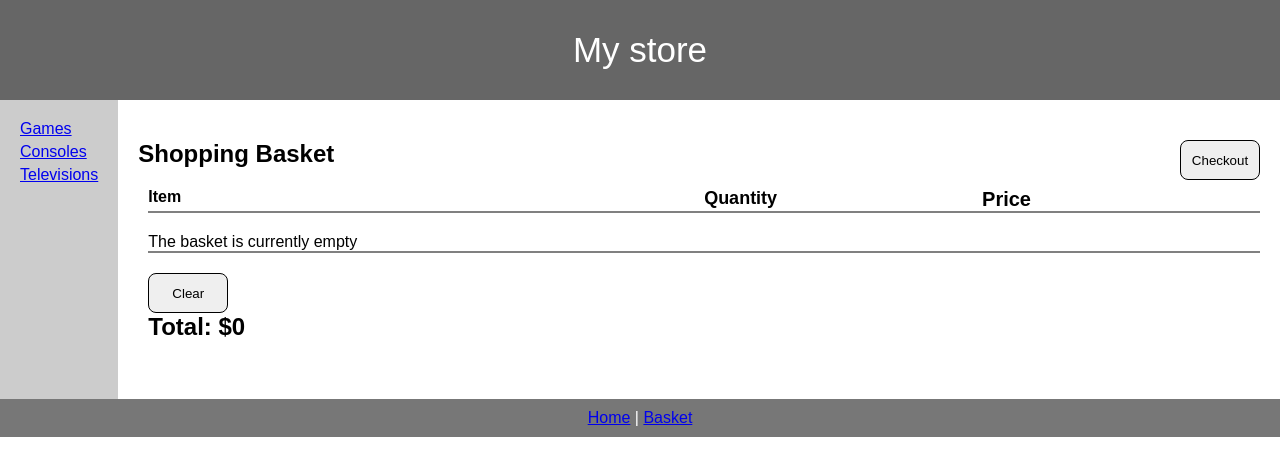
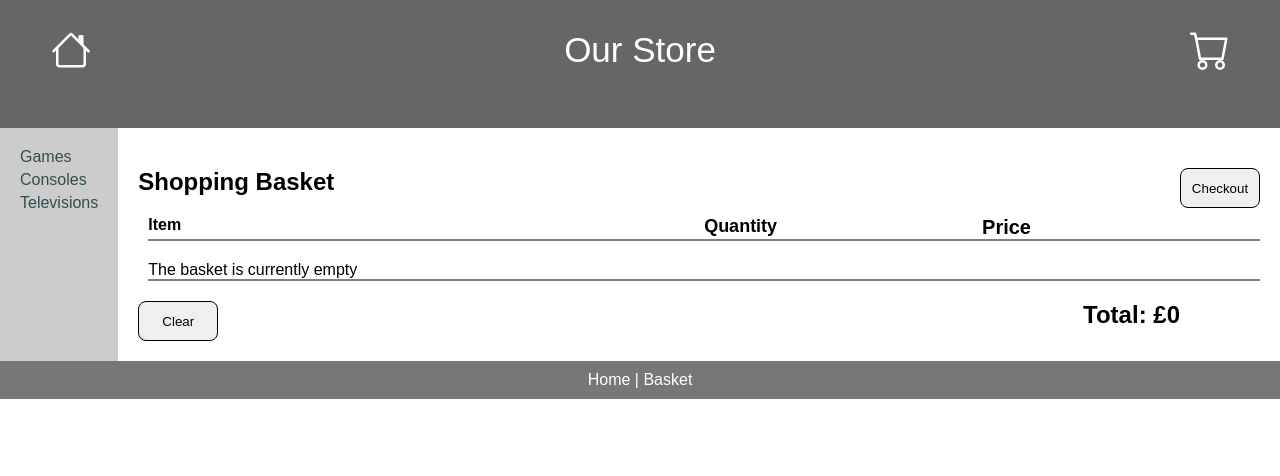
Before and after one commit to AlekSkyHigh/react-e-store, a React (Create React App) app: page /basket in a window 1280 px wide. Shown: the top 476 px of the page. Built offline with nearby package versions, Linux system fonts and the light colour scheme; data requests are answered from the project's data file.

Commit message:
Implementing Basket Total

```diff
--- a/src/App.css
+++ b/src/App.css
@@ -2,6 +2,11 @@
   box-sizing: border-box;
   padding: 0px;
   margin: 0px;
+}
+
+a {
+  color: darkslategray;
+  text-decoration: none;
 }
 
 body {
@@ -14,6 +19,12 @@ header {
   padding: 30px;
   text-align: center;
   font-size: 35px;
+  color: white;
+  display: grid;
+  grid-template-columns: 0.1fr 1fr 0.1fr;
+}
+
+header a {
   color: white;
 }
 
@@ -68,6 +79,10 @@ footer {
   background-color: #777;
   padding: 10px;
   text-align: center;
+  color: white;
+}
+
+footer a {
   color: white;
 }
 
@@ -197,11 +212,23 @@ footer {
   font-weight: bold;
 }
 
+.basket-total {
+  justify-self: end;
+}
+
 .basket-button {
   border-radius: 8px;
   height: 40px;
   border: 1px solid black;
   width: 80px;
+}
+
+#headerHomeIcon {
+  align-content: start;
+}
+
+#headerCartIcon {
+  justify-self: end;
 }
 
 /* Responsive layout - makes the menu and the content (inside the section) sit on top of each other instead of next to each other */
--- a/src/components/basket.js
+++ b/src/components/basket.js
@@ -29,6 +29,14 @@ const Basket = () => {
 
   }
 
+  const renderTotal = () => {
+    const cartItems = getItems();
+
+    const total = cartItems.reduce((total, item) => (total + item.price * item.quantity), 0)
+
+    return total;
+  }
+
   return (
     <div className='basket-container'>
       <h2 className='basket-title'>Shopping Basket</h2>
@@ -48,11 +56,10 @@ const Basket = () => {
         </div>
 
         <hr className='basket-headerline'></hr>
+      </div>
 
         <button className='basket-button' onClick={() => clearBasket()}>Clear</button>
-        <h2 className='basket-total'>Total: $0</h2>
-
-      </div>
+        <h2 className='basket-total'>Total: &pound;{renderTotal()}</h2>
 
     </div>
   )
--- a/src/components/icons.js
+++ b/src/components/icons.js
@@ -15,3 +15,15 @@ export const TrashIcon = ({ width, onClick }) => (
         <path d="M9 3a1 1 0 0 1 1 1V4h4a1 1 0 0 1 1 1h4a1 1 0 0 1 1 1v1a1 1 0 0 1-1 1H4a1 1 0 0 1-1-1V4a1 1 0 0 1 1-1h4V3zm10 2h-4V4H9v1H5a2 2 0 0 1-2-2V4a1 1 0 0 1 1-1h16a1 1 0 0 1 1 1v1a2 2 0 0 1-2 2zm1 14a1 1 0 0 1-1 1H4a1 1 0 0 1-1-1v-9a1 1 0 0 1 1-1h16a1 1 0 0 1 1 1v9zm-6-7a1 1 0 0 1 2 0v7a1 1 0 0 1-2 0v-7z" />
     </svg>
 );
+
+export const HomeIcon = ({ width, onClick }) => (
+    <svg width={width} onClick={onClick} fill="currentColor" viewBox="0 0 24 24">
+        <path fill-rule="evenodd" d="M2 13.5V7h1v6.5a.5.5 0 0 0 .5.5h9a.5.5 0 0 0 .5-.5V7h1v6.5a1.5 1.5 0 0 1-1.5 1.5h-9A1.5 1.5 0 0 1 2 13.5zm11-11V6l-2-2V2.5a.5.5 0 0 1 .5-.5h1a.5.5 0 0 1 .5.5z" fill="white"></path> <path fill-rule="evenodd" d="M7.293 1.5a1 1 0 0 1 1.414 0l6.647 6.646a.5.5 0 0 1-.708.708L8 2.207 1.354 8.854a.5.5 0 1 1-.708-.708L7.293 1.5z" fill="white"></path>
+    </svg>
+);
+
+export const CartIcon = ({ width, onClick }) => (
+    <svg width={width} onClick={onClick} fill="currentColor" viewBox="0 0 24 24">
+        <path d="M0 1.5A.5.5 0 0 1 .5 1H2a.5.5 0 0 1 .485.379L2.89 3H14.5a.5.5 0 0 1 .491.592l-1.5 8A.5.5 0 0 1 13 12H4a.5.5 0 0 1-.491-.408L2.01 3.607 1.61 2H.5a.5.5 0 0 1-.5-.5zM3.102 4l1.313 7h8.17l1.313-7H3.102zM5 12a2 2 0 1 0 0 4 2 2 0 0 0 0-4zm7 0a2 2 0 1 0 0 4 2 2 0 0 0 0-4zm-7 1a1 1 0 1 1 0 2 1 1 0 0 1 0-2zm7 0a1 1 0 1 1 0 2 1 1 0 0 1 0-2z" fill="white"></path>
+    </svg>
+  );
--- a/src/components/layout.js
+++ b/src/components/layout.js
@@ -1,5 +1,6 @@
 import React from 'react'
 import { Link, Outlet } from 'react-router-dom'
+import { HomeIcon, CartIcon } from './icons'
 
 const Layout = ({ categories }) => {
 
@@ -13,7 +14,11 @@ const Layout = ({ categories }) => {
 
     return (
         <React.Fragment>
-            <header>My store</header>
+            <header>
+                <div id='headerHomeIcon'><Link to={'/'}><HomeIcon width={60} /></Link></div>
+                <div id='headerTitle'>Our Store</div>
+                <div id='headerCartIcon'><Link to={'/basket'}><CartIcon width={60} /></Link></div>
+            </header>
 
             <section>
                 <nav>
```
